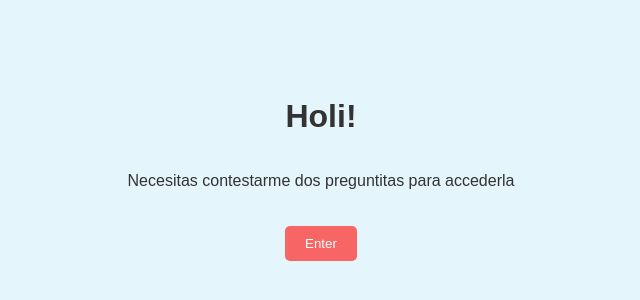
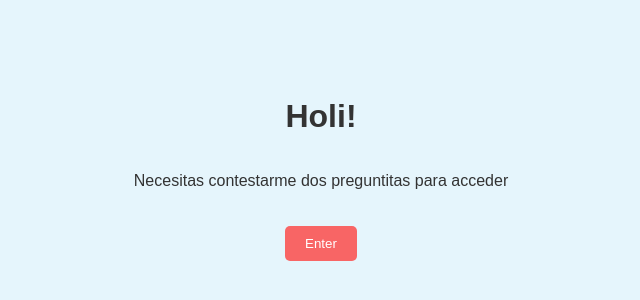
Before and after one commit to isjxif/Cumple, a plain HTML site: page Index.html in a window 1280 px wide. Shown: the part 246-546 px from the top of the page, 319-959 px from the left. Drawn offline with Linux system fonts and the light colour scheme.

Commit message:
Update and rename Inicio.html to Index.html

```diff
--- a/Inicio.html
+++ b/Index.html
@@ -9,7 +9,7 @@
 <body>
     <div class="intro">
         <h1 id="birthday-title">Holi!</h1>
-        <p>Necesitas contestarme dos preguntitas para accederla</p>
+        <p>Necesitas contestarme dos preguntitas para acceder</p>
         <button id="enter-btn">Enter</button>
     </div>
 
```
